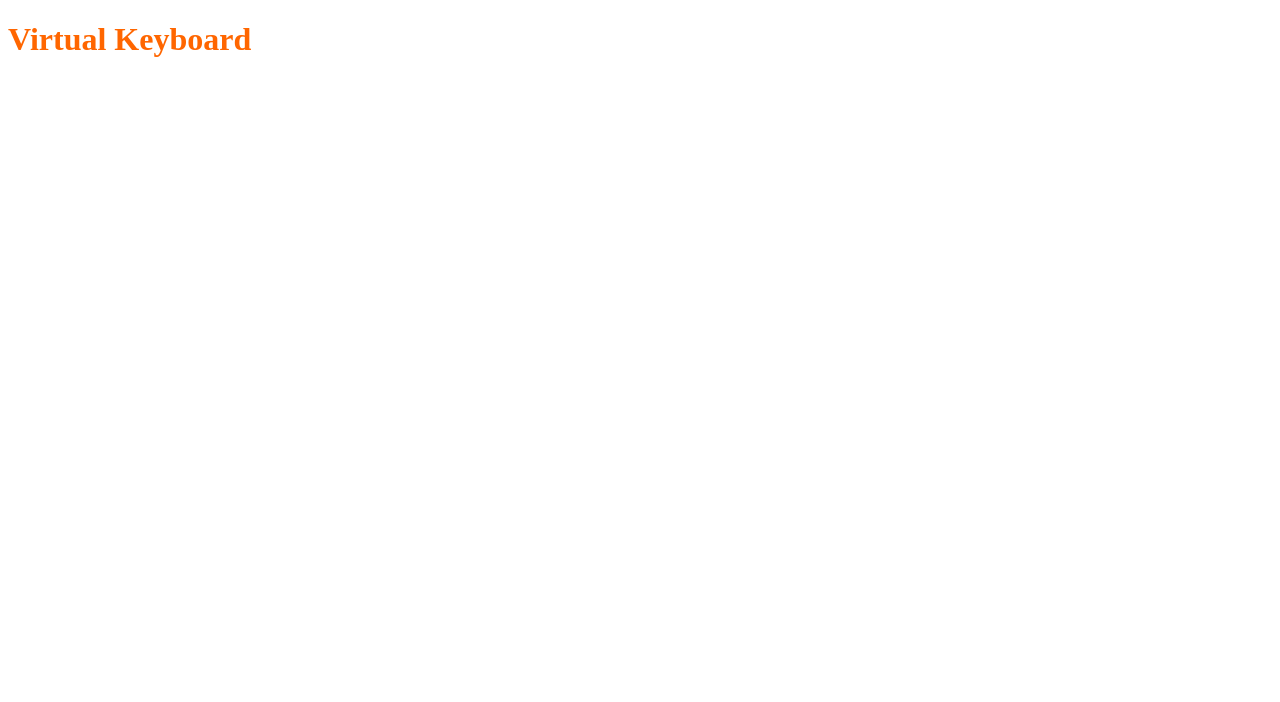
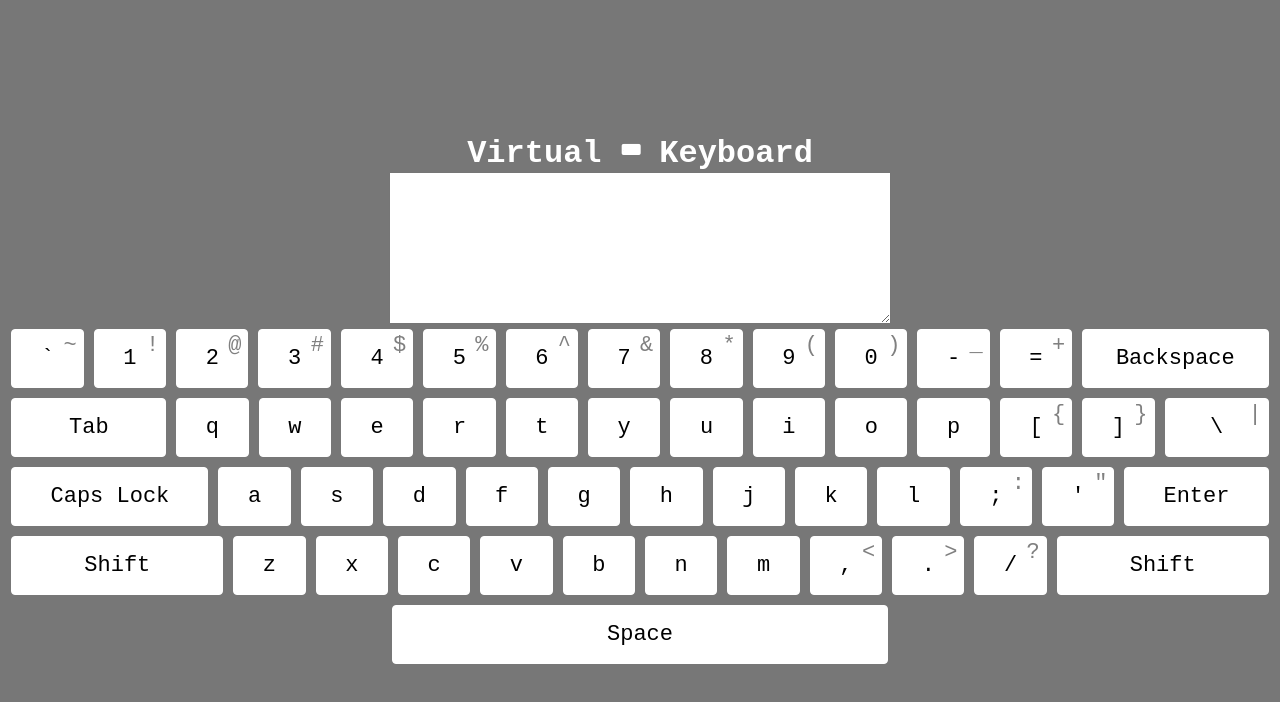
Before and after one commit to pesto-students/virtual_keyboardapp-CodingCreate101, a website built with webpack: page public/index.html in a window 1280 px wide. Built offline with nearby package versions, Linux system fonts and the light colour scheme.

Commit message:
Added textarea and rendering keyboard

```diff
--- a/public/index.html
+++ b/public/index.html
@@ -6,6 +6,14 @@
     <title>Virtual Keyboard</title>
   </head>
   <body>
-    <h1>Virtual Keyboard</h1>
+    <div id="app">
+      <h1>Virtual ⌨ Keyboard</h1>
+
+      <textarea id="mainTextArea" rows="10" inputmode="none" spellcheck="true" value=""></textarea>
+
+      <div id="keyBoardContainer">
+        <div class="keysRow">Is your JavaScript enabled? 🤔</div>
+      </div>
+    </div>
   </body>
 </html>
--- /dev/null
+++ b/src/data/keyboard.js
@@ -0,0 +1,352 @@
+//* Object structure example:
+//* [ // Keyboard row
+//*   { // Key inside a row
+//*     caps: '[', // Primary
+//*    small: '', // Primary
+//*     special: '{', // secondary
+//*     keyType: 'special', // special | alphabet | functional
+//*   }
+//* ],
+
+export const keyboardData = [
+  [
+    {
+      caps: '`', // Primary
+      small: '`', // Primary
+      special: '~', // secondary
+      keyType: 'special', // special | alphabet | functional
+    },
+    {
+      caps: '1',
+      small: '1',
+      special: '!',
+      keyType: 'special',
+    },
+    {
+      caps: '2',
+      small: '2',
+      special: '@',
+      keyType: 'special',
+    },
+    {
+      caps: '3',
+      small: '3',
+      special: '#',
+      keyType: 'special',
+    },
+    {
+      caps: '4',
+      small: '4',
+      special: '$',
+      keyType: 'special',
+    },
+    {
+      caps: '5',
+      small: '5',
+      special: '%',
+      keyType: 'special',
+    },
+    {
+      caps: '6',
+      small: '6',
+      special: '^',
+      keyType: 'special',
+    },
+    {
+      caps: '7',
+      small: '7',
+      special: '&',
+      keyType: 'special',
+    },
+    {
+      caps: '8',
+      small: '8',
+      special: '*',
+      keyType: 'special',
+    },
+    {
+      caps: '9',
+      small: '9',
+      special: '(',
+      keyType: 'special',
+    },
+    {
+      caps: '0',
+      small: '0',
+      special: ')',
+      keyType: 'special',
+    },
+    {
+      caps: '-',
+      small: '-',
+      special: '_',
+      keyType: 'special',
+    },
+    {
+      caps: '=',
+      small: '=',
+      special: '+',
+      keyType: 'special',
+    },
+    {
+      caps: 'Backspace',
+      small: 'Backspace',
+      special: '',
+      keyType: 'functional',
+    },
+  ],
+  [
+    {
+      caps: 'Tab',
+      small: 'Tab',
+      special: '',
+      keyType: 'functional',
+    },
+    {
+      caps: 'Q',
+      small: 'q',
+      special: '',
+      keyType: 'alphabet',
+    },
+    {
+      caps: 'W',
+      small: 'w',
+      special: '',
+      keyType: 'alphabet',
+    },
+    {
+      caps: 'E',
+      small: 'e',
+      special: '',
+      keyType: 'alphabet',
+    },
+    {
+      caps: 'R',
+      small: 'r',
+      special: '',
+      keyType: 'alphabet',
+    },
+    {
+      caps: 'T',
+      small: 't',
+      special: '',
+      keyType: 'alphabet',
+    },
+    {
+      caps: 'Y',
+      small: 'y',
+      special: '',
+      keyType: 'alphabet',
+    },
+    {
+      caps: 'U',
+      small: 'u',
+      special: '',
+      keyType: 'alphabet',
+    },
+    {
+      caps: 'I',
+      small: 'i',
+      special: '',
+      keyType: 'alphabet',
+    },
+    {
+      caps: 'O',
+      small: 'o',
+      special: '',
+      keyType: 'alphabet',
+    },
+    {
+      caps: 'P',
+      small: 'p',
+      special: '',
+      keyType: 'alphabet',
+    },
+    {
+      caps: '[',
+      small: '[',
+      special: '{',
+      keyType: 'special',
+    },
+    {
+      caps: ']',
+      small: ']',
+      special: '}',
+      keyType: 'special',
+    },
+    {
+      caps: '\\',
+      small: '\\',
+      special: '|',
+      keyType: 'special',
+    },
+  ],
+  [
+    {
+      caps: 'Caps Lock',
+      small: 'Caps Lock',
+      special: '',
+      keyType: 'functional',
+    },
+    {
+      caps: 'A',
+      small: 'a',
+      special: '',
+      keyType: 'alphabet',
+    },
+    {
+      caps: 'S',
+      small: 's',
+      special: '',
+      keyType: 'alphabet',
+    },
+    {
+      caps: 'D',
+      small: 'd',
+      special: '',
+      keyType: 'alphabet',
+    },
+    {
+      caps: 'F',
+      small: 'f',
+      special: '',
+      keyType: 'alphabet',
+    },
+    {
+      caps: 'G',
+      small: 'g',
+      special: '',
+      keyType: 'alphabet',
+    },
+    {
+      caps: 'H',
+      small: 'h',
+      special: '',
+      keyType: 'alphabet',
+    },
+    {
+      caps: 'J',
+      small: 'j',
+      special: '',
+      keyType: 'alphabet',
+    },
+    {
+      caps: 'K',
+      small: 'k',
+      special: '',
+      keyType: 'alphabet',
+    },
+    {
+      caps: 'L',
+      small: 'l',
+      special: '',
+      keyType: 'alphabet',
+    },
+    {
+      caps: ';',
+      small: ';',
+      special: ':',
+      keyType: 'special',
+    },
+    {
+      caps: "'",
+      small: "'",
+      special: '"',
+      keyType: 'special',
+    },
+    {
+      caps: 'Enter',
+      small: 'Enter',
+      special: '',
+      keyType: 'functional',
+    },
+  ],
+  [
+    {
+      caps: 'Shift',
+      small: 'Shift',
+      special: '',
+      keyType: 'functional',
+    },
+    {
+      caps: 'Z',
+      small: 'z',
+      special: '',
+      keyType: 'alphabet',
+    },
+    {
+      caps: 'X',
+      small: 'x',
+      special: '',
+      keyType: 'alphabet',
+    },
+    {
+      caps: 'C',
+      small: 'c',
+      special: '',
+      keyType: 'alphabet',
+    },
+    {
+      caps: 'V',
+      small: 'v',
+      special: '',
+      keyType: 'alphabet',
+    },
+    {
+      caps: 'B',
+      small: 'b',
+      special: '',
+      keyType: 'alphabet',
+    },
+    {
+      caps: 'N',
+      small: 'n',
+      special: '',
+      keyType: 'alphabet',
+    },
+    {
+      caps: 'M',
+      small: 'm',
+      special: '',
+      keyType: 'alphabet',
+    },
+    {
+      caps: ',',
+      small: ',',
+      special: '<',
+      keyType: 'special',
+    },
+    {
+      caps: '.',
+      small: '.',
+      special: '>',
+      keyType: 'special',
+    },
+    {
+      caps: '/',
+      small: '/',
+      special: '?',
+      keyType: 'special',
+    },
+    {
+      caps: 'Shift',
+      small: 'Shift',
+      special: '',
+      keyType: 'functional',
+    },
+  ],
+  [
+    {
+      caps: 'Space',
+      small: 'Space',
+      special: '',
+      keyType: 'functional',
+    },
+  ],
+];
+
+export const state = {
+  capsLock: false,
+  shift: false,
+  content: '',
+};
--- a/src/index.js
+++ b/src/index.js
@@ -1,2 +1,5 @@
 import './scss/index.scss';
-console.log('Hello World!');
+import './services/keyboard.service';
+import { renderKeyboard } from './view/keyboard.view.js';
+
+renderKeyboard();
--- a/src/scss/index.scss
+++ b/src/scss/index.scss
@@ -1,7 +1,97 @@
+* {
+  margin: 0;
+  padding: 0;
+}
 body {
+  background-color: #00000088;
+  color: #fff;
   font-size: 16px;
+  font-family: monospace;
+}
+#app {
+  display: flex;
+  flex-direction: column;
+  justify-content: center;
+  align-items: center;
+  height: 100vh;
+  position: relative;
 }
 
-h1 {
-  color: #f60;
+#mainTextArea {
+  min-width: 99%;
 }
+
+#keyBoardContainer {
+  min-width: 99%;
+}
+
+@media (min-width: 500px) {
+  #mainTextArea {
+    min-width: 500px;
+  }
+}
+
+.row0 {
+  grid-template-columns: 6.5% 6.5% 6.5% 6.5% 6.5% 6.5% 6.5% 6.5% 6.5% 6.5% 6.5% 6.5% 6.5% auto;
+}
+.row1 {
+  grid-template-columns: auto 6.5% 6.5% 6.5% 6.5% 6.5% 6.5% 6.5% 6.5% 6.5% 6.5% 6.5% 6.5% 9%;
+}
+
+.row2 {
+  grid-template-columns: auto 6.5% 6.5% 6.5% 6.5% 6.5% 6.5% 6.5% 6.5% 6.5% 6.5% 6.5% auto;
+}
+
+.row3 {
+  grid-template-columns: auto 6.5% 6.5% 6.5% 6.5% 6.5% 6.5% 6.5% 6.5% 6.5% 6.5% auto;
+}
+
+.row4 {
+  grid-template-columns: 40%;
+  justify-content: center;
+}
+
+.keysRow {
+  display: grid;
+
+  .individualKeys {
+    cursor: pointer;
+    padding: 16px;
+    height: auto;
+    margin: 5px;
+    background-color: #fff;
+    border: 1px solid #fff;
+    border-radius: 4px;
+    position: relative;
+    display: flex;
+    justify-content: center;
+    align-items: center;
+    font-size: 22px;
+    font-family: monospace;
+    $keyInactiveColor: grey;
+    .primary {
+      color: $keyInactiveColor;
+    }
+    .secondary {
+      color: $keyInactiveColor;
+      position: absolute;
+      top: 3px;
+      right: 6px;
+    }
+
+    .active {
+      color: #000;
+    }
+  }
+  .highLight {
+    background: #f00;
+  }
+
+  @media (max-width: 1000px) {
+    .individualKeys {
+      margin: 1px;
+      font-size: 10px;
+      padding: 10px;
+    }
+  }
+}
--- /dev/null
+++ b/src/services/textarea.service.js
@@ -0,0 +1,5 @@
+import { getElementById } from '../utilities';
+
+getElementById('mainTextArea').addEventListener('keypress', function (event) {
+  event.preventDefault();
+});
--- /dev/null
+++ b/src/utilities.js
@@ -0,0 +1,3 @@
+export const getElementById = x => document.getElementById(x);
+export const getElementsByDataAttribute = (key, value) =>
+  document.querySelectorAll(`[data-${key}='${value}']`);
--- /dev/null
+++ b/src/view/keyboard.view.js
@@ -0,0 +1,27 @@
+import { keyboardData } from '../data/keyboard.js';
+import { getElementById } from '../utilities.js';
+export function renderKeyboard() {
+  const keyBoardContainer = getElementById('keyBoardContainer');
+  let keyboardStructure = '';
+  keyboardData.forEach((row, index) => {
+    keyboardStructure += `<div class="keysRow row${index}">`;
+    row.forEach(ele => {
+      keyboardStructure += `
+            <button
+              class="individualKeys"
+              data-caps="${ele.caps}"
+              data-small="${ele.small}"
+              data-special="${ele.special}"
+              data-active="${ele.small}"
+              data-keyType="${ele.keyType}"
+            >
+              <span class="primary active">${ele.small}</span>
+              <span class="secondary">${ele.special}</span>
+            </button>
+        `;
+    });
+
+    keyboardStructure += '</div>';
+  });
+  keyBoardContainer.innerHTML = keyboardStructure;
+}
--- /dev/null
+++ b/src/view/textarea.view.js
@@ -0,0 +1,4 @@
+import { state } from '../data/keyboard.js';
+import { getElementById } from '../utilities.js';
+
+export const updateTextField = () => (getElementById('mainTextArea').value = state.content);
```
Also changed, not shown: src/services/keyboard.service.js (added, +82 -0 lines).
